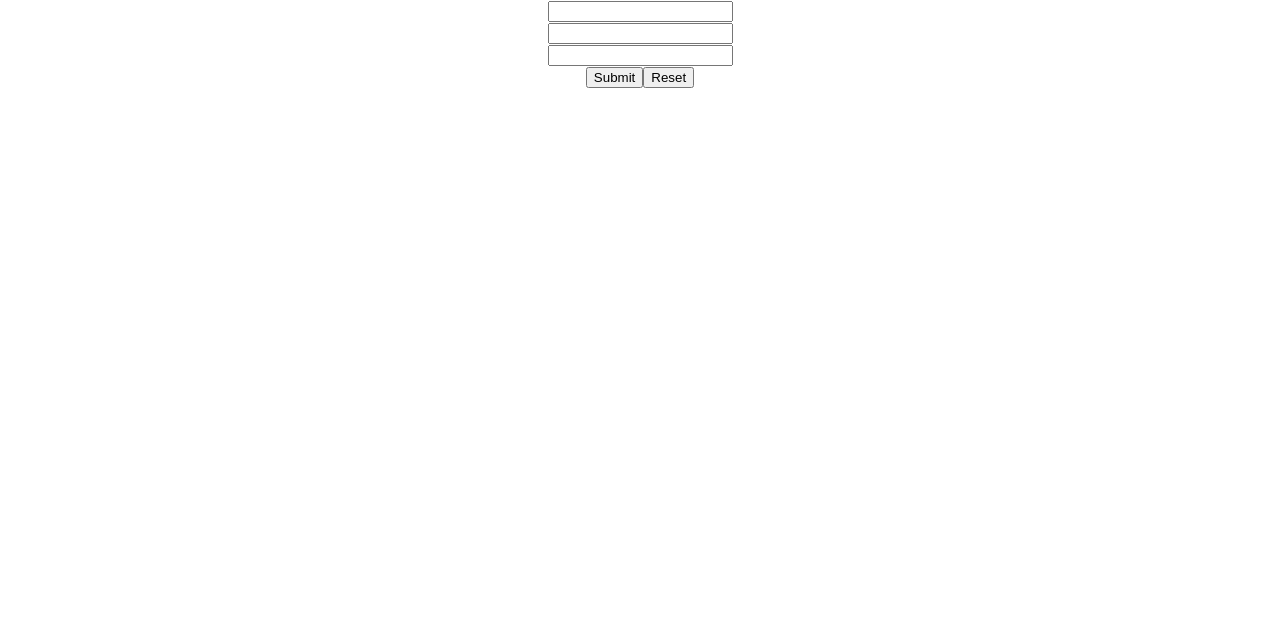
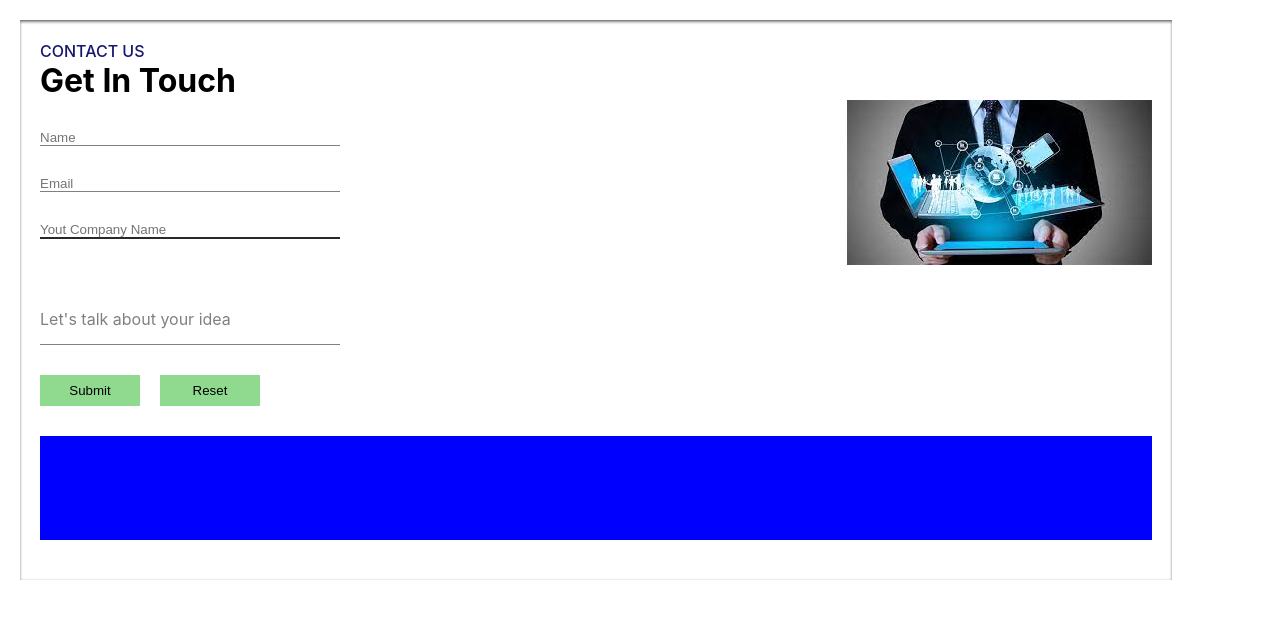
Before and after one commit to Sgalstyan06/form_submit_with_full_validation, a React (Create React App) app: page / in a window 1280 px wide. Shown: the top 618 px of the page. Built offline with nearby package versions, Linux system fonts and the light colour scheme.

Commit message:
add image and some design

```diff
--- a/src/App.css
+++ b/src/App.css
@@ -1,38 +1,79 @@
-.App {
-  text-align: center;
+*{
+  margin: 0;
+  padding: 0;
+  box-sizing: border-box;
 }
 
-.App-logo {
-  height: 40vmin;
-  pointer-events: none;
+.App{
+  width: 90%;
+  margin: 20px;
+  border-top: 1px solid grey;
+  height: 70vh;
+  padding: 20px;
+
+  box-shadow: 0px 1px 3px gray inset;
 }
 
-@media (prefers-reduced-motion: no-preference) {
-  .App-logo {
-    animation: App-logo-spin infinite 20s linear;
-  }
+.blue-fone{
+  background-color: blue;
+  width: 100%;
+  height: 20%;
 }
 
-.App-header {
-  background-color: #282c34;
-  min-height: 100vh;
+.form-with-iamge-block{
+
   display: flex;
-  flex-direction: column;
-  align-items: center;
-  justify-content: center;
-  font-size: calc(10px + 2vmin);
-  color: white;
+  /* flex-wrap: wrap; */
+  justify-content: space-between;
+
+
 }
 
-.App-link {
-  color: #61dafb;
+.contact{
+  color: rgb(22, 22, 111);
+  font-weight: 500;
+}
+.form-input{
+  border: none;
+  border-bottom: 1px solid grey;
+  width: 300px;
+  margin-top: 30px;
 }
 
-@keyframes App-logo-spin {
-  from {
-    transform: rotate(0deg);
-  }
-  to {
-    transform: rotate(360deg);
-  }
+.form-input:focus{
+  outline: none;
+  border-bottom: 1px solid black;
 }
+
+.Your-Company-input{
+  border: none;
+  border-bottom: 2px solid rgb(41, 40, 40);
+  width: 300px;
+  margin-top: 30px;
+}
+
+.deferrence{
+  margin-top: 70px;
+}
+
+.lets-talk{
+  width: 300px;
+  border-bottom: 1px solid grey;
+  padding-bottom: 15px;
+  color: grey;
+}
+
+.buttons-block{
+  margin: 30px 0;
+}
+
+ .button{
+  width: 100px;
+  padding: 8px;
+  background-color: rgb(144, 218, 144);
+  cursor: pointer;
+  border: none;
+}
+.reset{
+  margin-left: 20px;
+}
--- a/src/App.js
+++ b/src/App.js
@@ -6,6 +6,7 @@ function App() {
   return (
     <div className="App">
       <ListItem/>
+      <div className='blue-fone'></div>
     </div>
   );
 }
--- a/src/components/form.js
+++ b/src/components/form.js
@@ -1,5 +1,6 @@
 import React, { useEffect, useState } from "react";
 import { setStore, getStore, removeClearStore } from "../store/store";
+import "../App.css";
 import {
   isValidName,
   isValidEmail,
@@ -31,8 +32,7 @@ export default function Form({ onAdd }) {
           console.log("email", isValidEmail(email));
           console.log("url", isValidURL(url));
           if (isValidName(name) !== false && isValidEmail(email) !== null) {
-            if (  url === "") {
-              // console.log("url", url);
+            if (url === "") {
               setListItem([
                 ...listItem,
                 { name, email, url: url ? url : "no url" },
@@ -40,7 +40,7 @@ export default function Form({ onAdd }) {
               setName("");
               setEmail("");
               setUrl("");
-            }else if(isValidURL(url) !== false){
+            } else if (isValidURL(url) !== false) {
               setListItem([
                 ...listItem,
                 { name, email, url: url ? url : "no url" },
@@ -54,7 +54,9 @@ export default function Form({ onAdd }) {
         }}
       >
         <input
+          className="form-input"
           type="text"
+          placeholder="Name"
           value={name}
           onChange={(e) => setName(e.target.value)}
           required
@@ -62,7 +64,9 @@ export default function Form({ onAdd }) {
 
         <div>
           <input
+            className="form-input"
             type="email"
+            placeholder="Email"
             value={email}
             onChange={(e) => setEmail(e.target.value)}
             required
@@ -70,14 +74,20 @@ export default function Form({ onAdd }) {
         </div>
 
         <input
+          className="Your-Company-input"
           type="url"
+          placeholder="Yout Company Name"
           value={url}
           onChange={(e) => setUrl(e.target.value)}
         />
-        <div>
-          <button>Submit</button>
+        <div className="deferrence">
+          <div className="lets-talk">Let's talk about your idea</div>
+          <div className="buttons-block">
+
+            <button className="submit button">Submit</button>
             <input
               type="reset"
+              className="reset button"
               onClick={() => {
                 removeClearStore();
                 setListItem([]);
@@ -87,6 +97,7 @@ export default function Form({ onAdd }) {
               }}
             />
           </div>
+        </div>
       </form>
     </div>
   );
--- a/src/components/listItem.js
+++ b/src/components/listItem.js
@@ -2,6 +2,7 @@ import React, { useEffect, useState } from "react";
 import Item from "./item";
 import Form from "./form";
 import { getStore } from "../store/store";
+import image from "../img/image.jpg";
 
 export default function ListItem() {
   const [renderItem, setRenderItem] = useState([]);
@@ -14,11 +15,16 @@ export default function ListItem() {
 
 
   return (
-    <div>
+    <div className="Listitem">
+      <span className="contact">CONTACT US</span>
+      <h1>Get In Touch</h1>
+      <div className="form-with-iamge-block">
       <Form onAdd={(list) =>{
-        // console.log("list", list);
+
         setRenderItem([...list])
       }} />
+      <div className="image"><img src= {image}/></div>
+      </div>
       {renderItem &&
         renderItem.length > 0 &&
         renderItem.map((item, index) => {
```
Also changed, not shown: src/img/image.jpg (added). Lines whose indentation alone changed are shown as unchanged.
